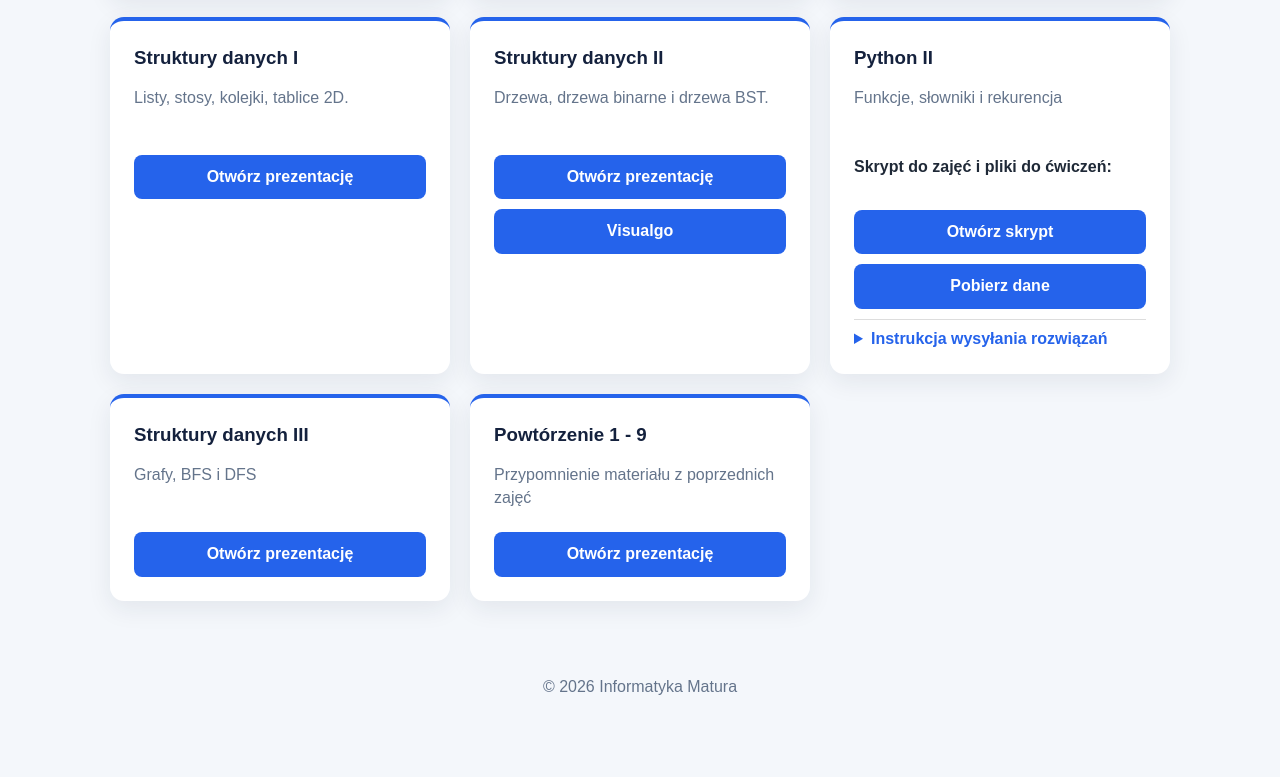
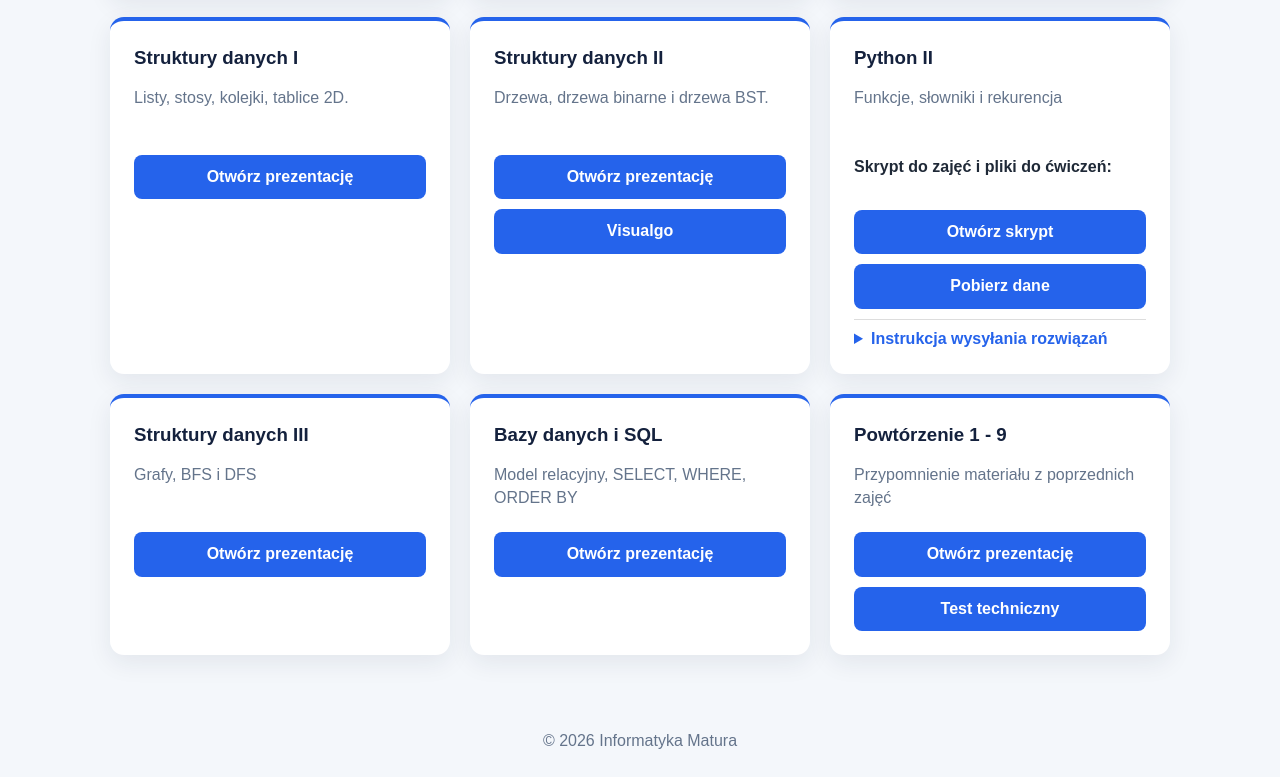
Before and after one commit to gebusiakacper/MaturaInformatyka, a plain HTML site: page index.html in a window 1280 px wide. Shown: the part 1686-2463 px from the top of the page. Before the commit the page ends 2409 px from the top, so only its background shows below. Drawn offline with Linux system fonts and the light colour scheme.

Commit message:
Dodaj sekcję "Bazy danych i SQL" oraz link do testu technicznego w sekcji "Powtórzenie 1 - 9"

```diff
--- a/index.html
+++ b/index.html
@@ -209,11 +209,19 @@
         <a class="button" href="prezentacje/sesja9.pdf" target="_blank">Otwórz prezentację</a>
       </article>
 
+      <!-- Bazdy danych i SQL -->
+      <article class="card">
+        <h3>Bazy danych i SQL</h3>
+        <p>Model relacyjny, SELECT, WHERE, ORDER BY</p>
+        <a class="button" href="prezentacje/sesja10.pdf" target="_blank">Otwórz prezentację</a>
+      </article>
+
       <!-- Powtórzenie 1 - 9 -->
       <article class="card">
         <h3>Powtórzenie 1 - 9</h3>
         <p>Przypomnienie materiału z poprzednich zajęć</p>
         <a class="button" href="organizacja/zagadnienia.pdf" target="_blank">Otwórz prezentację</a>
+        <a class="button" href="https://forms.gle/LuoRNpTbPPfFurc66" target="_blank">Test techniczny</a>
       </article>
 
     </section>
```
